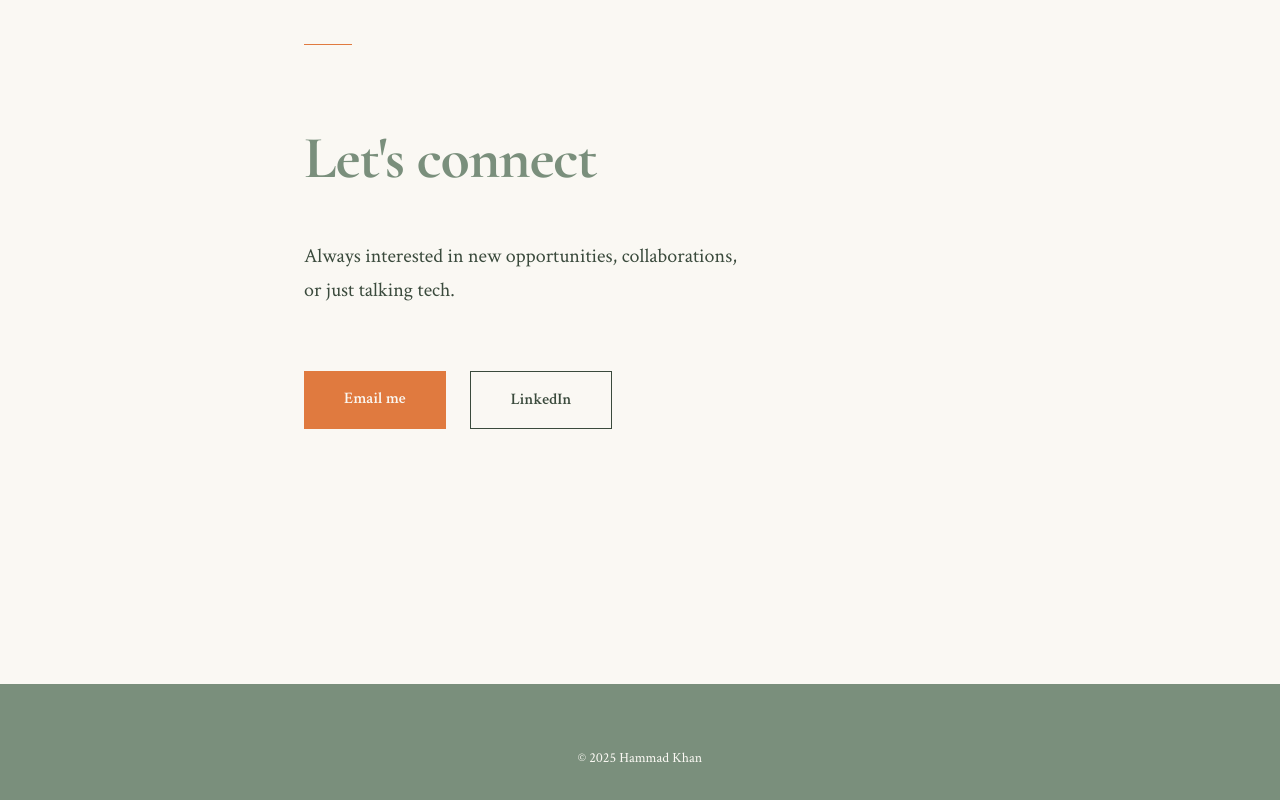
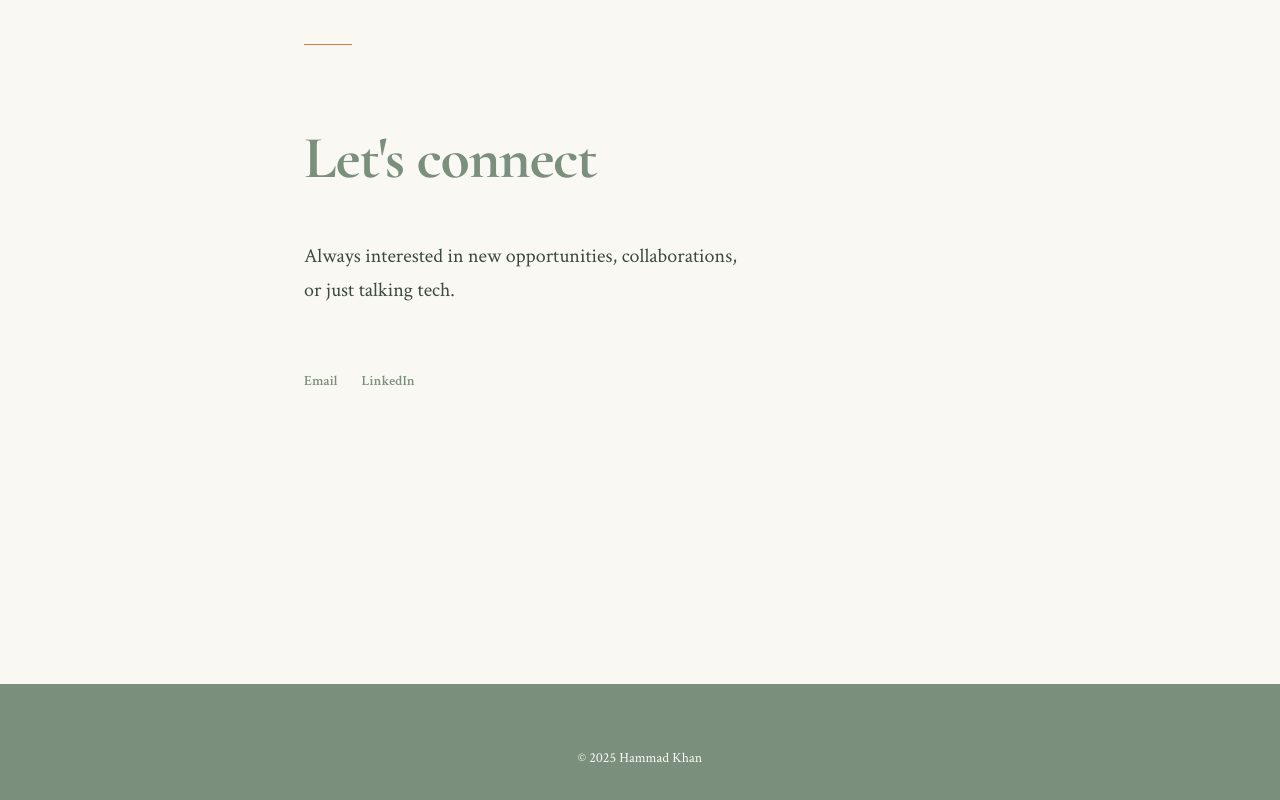
Before and after one commit to h7k237/h7k237.github.io, a React (Vite) app in the folder xyz-portfolio/: page / in a window 1280 px wide. Shown: the part 4077-4877 px from the top of the page. Built offline with nearby package versions, Linux system fonts and the light colour scheme.

Commit message:
Fix contact card links style

```diff
--- a/xyz-portfolio/src/components/PersonalBrandV2.jsx
+++ b/xyz-portfolio/src/components/PersonalBrandV2.jsx
@@ -400,15 +400,15 @@ const PersonalBrandV2 = () => {
           <div className="flex gap-6">
             <a
               href="mailto:h7k237@gmail.com"
-              className="inline-block px-10 py-4 bg-my-amber text-paper-white text-base font-semibold transition-all hover:opacity-90"
+              className="text-sm font-semibold text-forest-green hover:text-my-amber transition-colors"
               style={{ fontFamily: "'Crimson Text', serif" }}
             >
-              Email me
+              Email
             </a>
             <a
               href="https://www.linkedin.com/in/hammadkhan97/"
               target="_blank"
-              className="inline-block px-10 py-4 border border-paper-black text-base font-semibold transition-all hover:bg-paper-black hover:text-paper-white text-paper-black"
+              className="text-sm font-semibold text-forest-green hover:text-my-amber transition-colors"
               style={{ fontFamily: "'Crimson Text', serif" }}
             >
               LinkedIn
```
